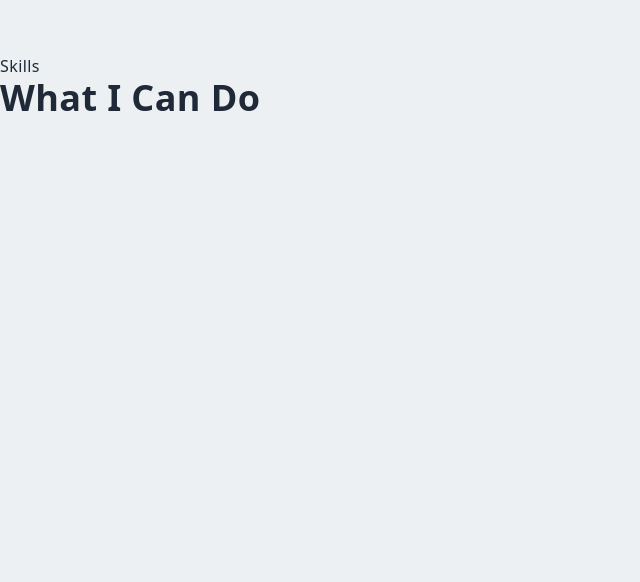
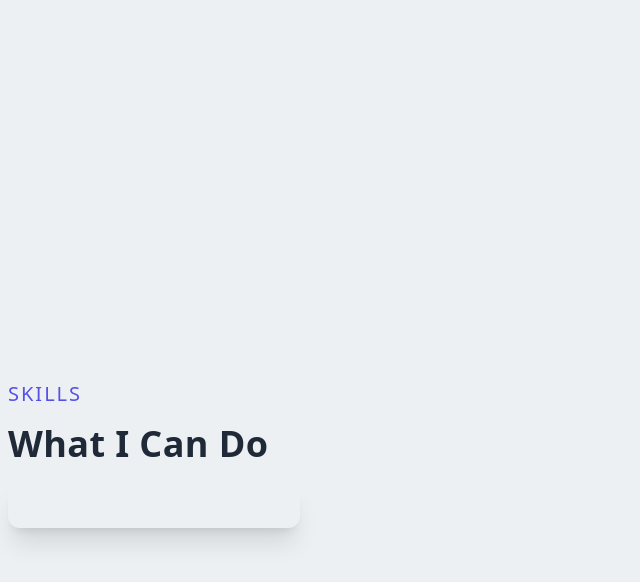
Before and after one commit to Erey2790/newportnext, a Next.js app: page / in a window 1280 px wide. Shown: the part 1546-2128 px from the top of the page, without its empty margins (0-640 px from the left). Before the commit the page ends 1668 px from the top, so only its background shows below. Built offline with nearby package versions, Linux system fonts and the light colour scheme.

Commit message:
ready to import skills pictures

```diff
--- a/components/Skills.jsx
+++ b/components/Skills.jsx
@@ -2,12 +2,18 @@ import React from 'react'
 
 function Skills() {
   return (
-    <div>
-        <div>
-            <p>Skills</p>
-            <h2>What I Can Do</h2>
-            <div>
+    <div className='w-full lg:h-screen p-2'>
+        <div className='max-2-[1240px] mx-auto flex flex-col justify-center h-full'>
+            <p className='text-xl tracking-widest uppercase text-[#5651e5]'>Skills</p>
+            <h2 className='py-4'>What I Can Do</h2>
+            <div className='grid md:grid-cols-2 lg:grid-cols-4 gap-8'>
+                <div className='p-6 shadow-xl rounded-xl hover:scale-105 ease-in duration-300'>
+                    <div className='grid grid-cols-2 gap-4 justify-center items-center'>
+                        <div className='m-auto'>
 
+                        </div>
+                    </div>
+                </div>
             </div>
         </div>
     </div>
```
